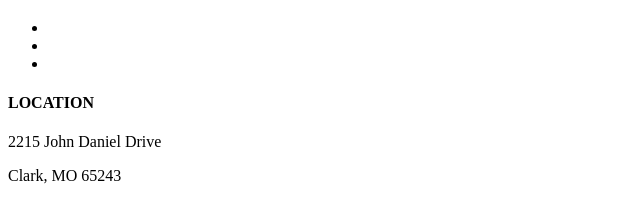
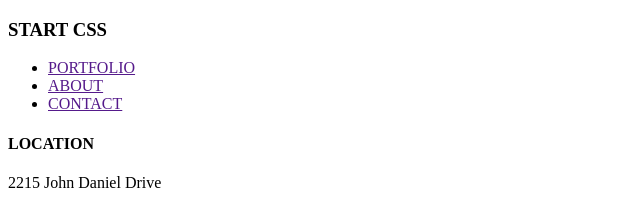
Before and after one commit to M8Eggman/Start-Css, a plain HTML site: page index.html in a window 1280 px wide. Shown: the top 204 px of the page, without its empty margins (0-640 px from the left). Drawn offline with Linux system fonts and the light colour scheme.

Commit message:
ajout de contenu dans la nav

```diff
--- a/index.html
+++ b/index.html
@@ -9,13 +9,13 @@
 <body>
 <nav>
     <section class="navH1">
-        <h1></h1>
+        <h1>START CSS</h1>
     </section>
     <section class="navUl">
         <ul>
-            <li><a href=""></a></li>
-            <li><a href=""></a></li>
-            <li><a href=""></a></li>
+            <li><a href="">PORTFOLIO</a></li>
+            <li><a href="">ABOUT</a></li>
+            <li><a href="">CONTACT</a></li>
         </ul>
     </section>
 </nav>
```
